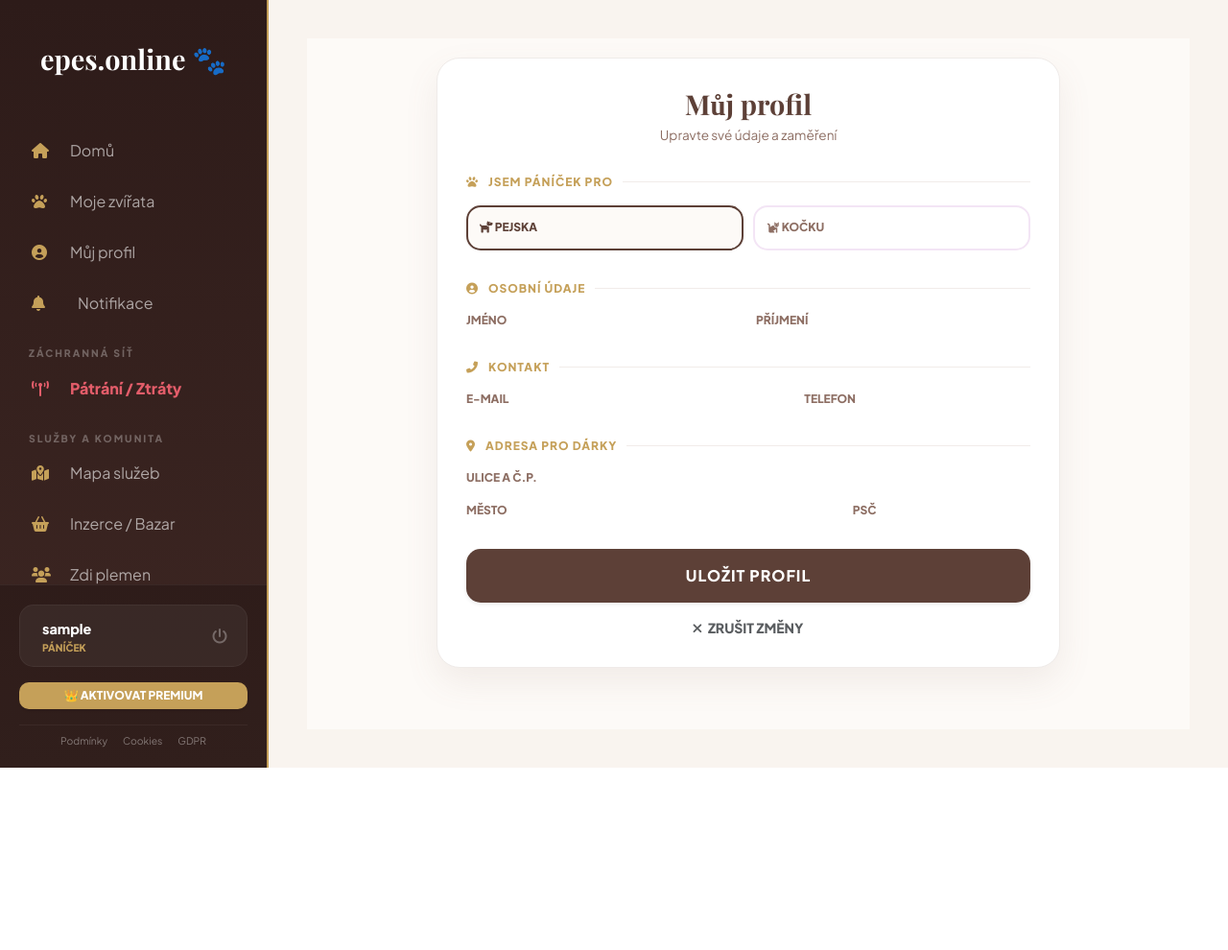
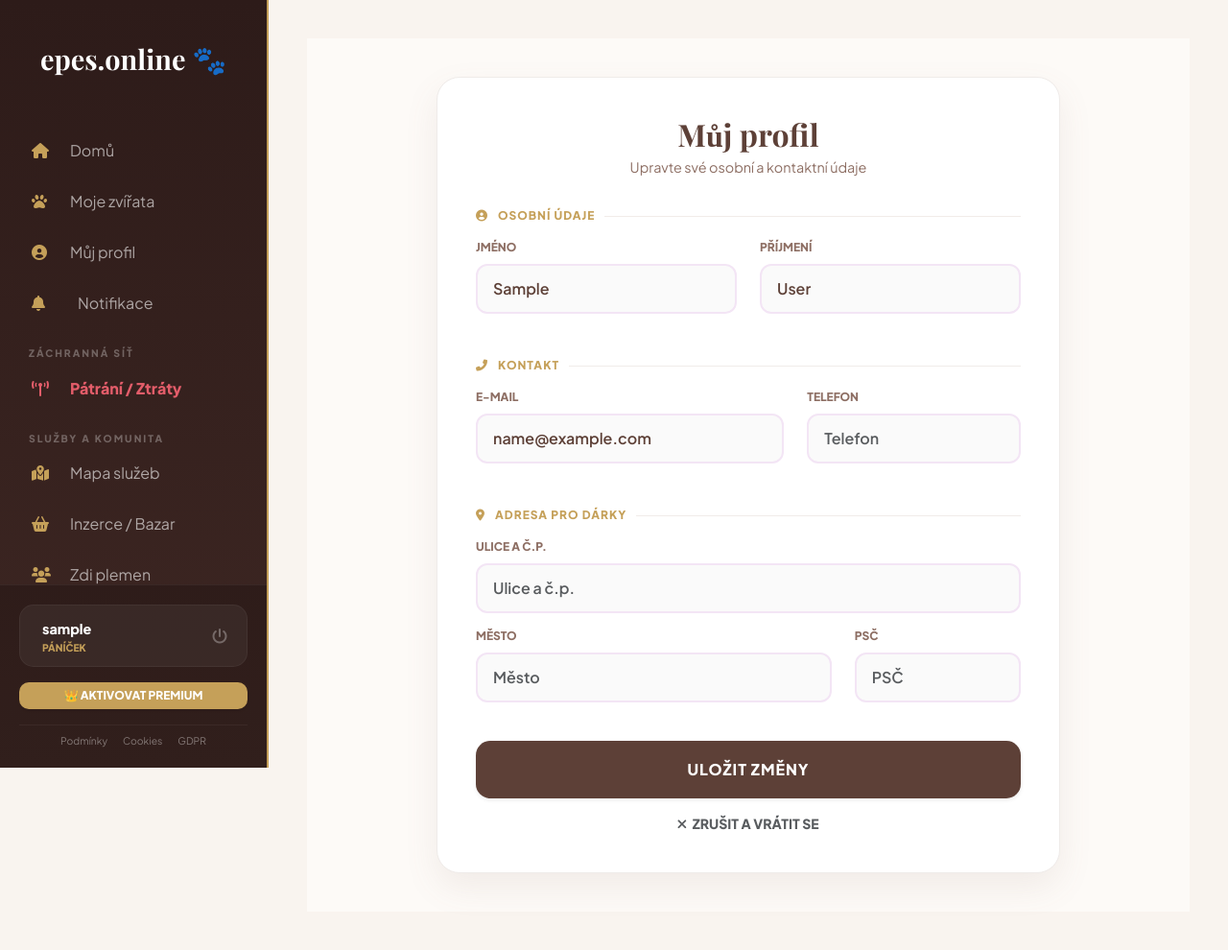
Before and after one commit to ikarivana/Pythonpes, a Django app: page /users/profil/upravit/ in a window 1280 px wide. Shown: the whole page at 96% size. Before the commit the page ends 800 px from the top, so only its background shows below. Run offline with Django 5.2, Linux system fonts and the light colour scheme; the visitor is signed in with stand-in values (Sample User, id 1); data comes from the database, SQL or seed files in the repository; data that the repository does not hold is empty.

Commit message:
upravit profil formulař

```diff
--- a/pes/settings.py
+++ b/pes/settings.py
@@ -27,7 +27,7 @@ load_dotenv()
 SECRET_KEY = os.getenv('SECRET_KEY', default='django-insecure-1pv+(%pqb466r@7*-l7wr0skdytrs**6d1sqlkx0mh_jp0%sjp')
 
 # SECURITY WARNING: don't run with debug turned on in production!
-DEBUG = True
+DEBUG = False
 
 
 ALLOWED_HOSTS = ['epes-8717.rostiapp.cz', 'www.epes.online', 'epes.online', '127.0.0.1', 'localhost']
--- a/users/forms.py
+++ b/users/forms.py
@@ -1,7 +1,6 @@
-from datetime import timedelta, date
 from django import forms
+from django.contrib.auth.forms import UserCreationForm
 from django.contrib.auth.models import User
-from django.contrib.auth.forms import UserCreationForm
 from .models import Pes, Ockovani, Prispevek, Plemeno, ProfilMajitele, PromoKod
 
 
@@ -118,17 +117,7 @@ class ExtendedRegistrationForm(UserCreationForm):
         user.email = self.cleaned_data.get('email')
         if commit:
             user.save()
-            kod_text = self.cleaned_data.get('promo_kod', '').strip()
-            is_premium, premium_do, final_kod = False, None, None
-            if kod_text:
-                try:
-                    pkod = PromoKod.objects.get(kod__iexact=kod_text, je_aktivni=True)
-                    is_premium = True
-                    premium_do = date.today() + timedelta(days=pkod.pocet_dni)
-                    final_kod = pkod.kod.upper()
-                except PromoKod.DoesNotExist:
-                    final_kod = f"NEPLATNÝ: {kod_text}"
-
+            # ... zbytek tvého save kódu pro ProfilMajitele, který jsi tam měl ...
             ProfilMajitele.objects.update_or_create(
                 uzivatel=user,
                 defaults={
@@ -136,46 +125,40 @@ class ExtendedRegistrationForm(UserCreationForm):
                     'ulice_cp': self.cleaned_data.get('ulice_cp'),
                     'mesto': self.cleaned_data.get('mesto'),
                     'psc': self.cleaned_data.get('psc'),
-                    'is_premium': is_premium,
-                    'premium_do': premium_do,
-                    'pouzity_kod': final_kod,
                 }
             )
         return user
 
-
 class UserUpdateForm(forms.ModelForm):
-    email = forms.EmailField(required=True)
-    telefon = forms.CharField(required=False)
-    ulice_cp = forms.CharField(required=False, label="Ulice a č.p.")
-    mesto = forms.CharField(required=False, label="Město")
-    psc = forms.CharField(required=False, label="PSČ")
-
     class Meta:
         model = User
-        fields = ['username', 'email', 'first_name', 'last_name']
+        fields = ['first_name', 'last_name', 'email']
 
     def __init__(self, *args, **kwargs):
         super().__init__(*args, **kwargs)
-        if self.instance and hasattr(self.instance, 'profil'):
-            self.fields['telefon'].initial = self.instance.profil.telefon
-            self.fields['ulice_cp'].initial = self.instance.profil.ulice_cp
-            self.fields['mesto'].initial = self.instance.profil.mesto
-            self.fields['psc'].initial = self.instance.profil.psc
         for name, field in self.fields.items():
             field.widget.attrs.update({'class': 'form-control'})
 
-    def save(self, commit=True):
-        user = super().save(commit=False)
-        if commit:
-            user.save()
-            profil = user.profil
-            profil.telefon = self.cleaned_data.get('telefon')
-            profil.ulice_cp = self.cleaned_data.get('ulice_cp')
-            profil.mesto = self.cleaned_data.get('mesto')
-            profil.psc = self.cleaned_data.get('psc')
-            profil.save()
-        return user
+class ProfilUpdateForm(forms.ModelForm):
+    class Meta:
+        model = ProfilMajitele
+        fields = ['telefon', 'ulice_cp', 'mesto', 'psc']
+        widgets = {
+            'telefon': forms.TextInput(attrs={'placeholder': 'Telefon'}),
+            'ulice_cp': forms.TextInput(attrs={'placeholder': 'Ulice a č.p.'}),
+            'mesto': forms.TextInput(attrs={'placeholder': 'Město'}),
+            'psc': forms.TextInput(attrs={'placeholder': 'PSČ'}),
+        }
+
+    def __init__(self, *args, **kwargs):
+        super().__init__(*args, **kwargs)
+        for name, field in self.fields.items():
+            field.widget.attrs.update({'class': 'form-control'})
+
+class PlemenoForm(forms.ModelForm):
+    class Meta:
+        model = Plemeno
+        fields = ['nazev', 'ikona', 'kategorie']
 
 
 # --- 3. OSTATNÍ FORMULÁŘE ---
@@ -201,24 +184,3 @@ class OckovaniForm(forms.ModelForm):
             'nazev_vakciny': forms.TextInput(attrs={'class': 'form-control', 'placeholder': 'Např. Nobivac'}),
             'poznamka': forms.Textarea(attrs={'class': 'form-control', 'rows': 2}),
         }
-
-
-class ProfilUpdateForm(forms.ModelForm):
-    class Meta:
-        model = ProfilMajitele
-        fields = ['telefon', 'ulice_cp', 'mesto', 'psc', 'pouzity_kod']
-        widgets = {
-            'pouzity_kod': forms.TextInput(attrs={'readonly': 'readonly', 'class': 'form-control-plaintext'}),
-        }
-
-    def __init__(self, *args, **kwargs):
-        super().__init__(*args, **kwargs)
-        for name, field in self.fields.items():
-            if name != 'pouzity_kod':
-                field.widget.attrs.update({'class': 'form-control'})
-
-
-class PlemenoForm(forms.ModelForm):
-    class Meta:
-        model = Plemeno
-        fields = ['nazev', 'ikona', 'kategorie']
--- a/users/templates/users/upravit_profil.html
+++ b/users/templates/users/upravit_profil.html
@@ -4,36 +4,33 @@
 <link href="https://fonts.googleapis.com/css2?family=Playfair+Display:wght@700&family=Plus+Jakarta+Sans:wght@400;600;800&display=swap" rel="stylesheet">
 
 <style>
-    /* 1. DYNAMICKÉ PROMĚNNÉ PRO BARVY */
     :root {
         --dog-primary: #5d4037;
         --dog-accent: #c5a059;
         --cat-primary: #4b3f72;
         --cat-accent: #9b87f5;
 
-        /* Výchozí barvy (budou se měnit přes JS) */
+        /* Detekce tématu podle tvé property is_cat_person */
+        {% if user.profil.is_cat_person %}
+        --current-primary: var(--cat-primary);
+        --current-accent: var(--cat-accent);
+        {% else %}
         --current-primary: var(--dog-primary);
         --current-accent: var(--dog-accent);
+        {% endif %}
+
         --input-border: #f3e5f5;
     }
 
-    /* Třída pro přepnutí na kočičí téma */
-    .theme-cat {
-        --current-primary: var(--cat-primary);
-        --current-accent: var(--cat-accent);
-    }
-
-    /* 2. HLAVNÍ WRAPPER */
     .edit-wrapper {
         display: flex; justify-content: center; align-items: flex-start;
-        min-height: 90vh; background-color: #fdfaf7; padding: 20px 15px;
+        min-height: 90vh; background-color: #fdfaf7; padding: 40px 15px;
         font-family: 'Plus Jakarta Sans', sans-serif;
     }
 
-    /* 3. KARTA FORMULÁŘE */
     .edit-card {
         background: white; width: 100%; max-width: 650px;
-        padding: 30px; border-radius: 24px;
+        padding: 40px; border-radius: 24px;
         box-shadow: 0 15px 35px rgba(141, 110, 99, 0.1);
         border: 1px solid #efebe9;
     }
@@ -41,34 +38,32 @@
     .edit-card h2 {
         color: var(--current-primary); font-weight: 800; text-align: center;
         margin-bottom: 5px; font-family: 'Playfair Display', serif;
-        font-size: 1.8rem; transition: 0.3s;
+        font-size: 2rem;
     }
 
-    .subtitle { text-align: center; color: #8d6e63; margin-bottom: 30px; font-size: 0.85rem; }
+    .subtitle { text-align: center; color: #8d6e63; margin-bottom: 30px; font-size: 0.9rem; }
 
-    /* 4. NADPISY SEKCÍ */
     .form-section-title {
         color: var(--current-accent); font-weight: 800; font-size: 0.75rem;
-        text-transform: uppercase; margin: 25px 0 15px;
+        text-transform: uppercase; margin: 30px 0 15px;
         display: flex; align-items: center; gap: 10px;
-        letter-spacing: 1px; transition: 0.3s;
+        letter-spacing: 1px;
     }
     .form-section-title::after { content: ""; flex: 1; height: 1px; background: #f1ece9; }
 
-    /* 5. STYLOVÁNÍ POLÍ */
     .edit-card label {
         font-weight: 700; color: #8d6e63; display: block;
-        margin-bottom: 6px; font-size: 0.75rem; text-transform: uppercase;
+        margin-bottom: 8px; font-size: 0.75rem; text-transform: uppercase;
     }
 
-    /* Cílíme na Django widgety (inputy) */
+    /* Django inputy */
     .edit-card input {
         width: 100% !important; padding: 12px 16px !important;
         border: 2px solid var(--input-border) !important;
         border-radius: 12px !important; background: #fafafa !important;
         transition: 0.3s !important; color: var(--current-primary) !important;
         font-weight: 600 !important; font-size: 1rem !important;
-        box-sizing: border-box;
+        box-sizing: border-box; margin-bottom: 15px;
     }
 
     .edit-card input:focus {
@@ -76,131 +71,75 @@
         outline: none !important; box-shadow: 0 0 0 4px rgba(155, 135, 245, 0.1) !important;
     }
 
-    /* 6. PŘEPÍNAČE (DOG/CAT) */
-    .type-toggle-container { display: flex; gap: 10px; margin-bottom: 10px; }
-    .type-radio-btn { flex: 1; position: relative; }
-    .type-radio-btn input { position: absolute; opacity: 0; width: 0; height: 0; }
-
-    .type-label {
-        display: flex; flex-direction: column; align-items: center; justify-content: center;
-        padding: 12px; border: 2px solid var(--input-border); border-radius: 15px;
-        cursor: pointer; transition: 0.3s; font-weight: 700; color: #bcaaa4;
-    }
-
-    #type_dog:checked + .type-label { border-color: var(--dog-primary); color: var(--dog-primary); background: #fdfaf7; }
-    #type_cat:checked + .type-label { border-color: var(--cat-accent); color: var(--cat-accent); background: #f8f7ff; }
-
-    /* 7. TLAČÍTKO */
     .btn-save {
         background: var(--current-primary); color: white; border: none; width: 100%;
-        padding: 16px; border-radius: 15px; font-size: 1rem; font-weight: 800;
+        padding: 18px; border-radius: 15px; font-size: 1rem; font-weight: 800;
         cursor: pointer; transition: 0.3s; margin-top: 25px;
         text-transform: uppercase; letter-spacing: 1px;
     }
     .btn-save:hover { filter: brightness(1.1); transform: translateY(-2px); }
 
-    /* 8. MOBILNÍ OPTIMALIZACE */
     @media (max-width: 576px) {
-        .edit-wrapper { padding: 10px; }
-        .edit-card { padding: 20px; border-radius: 20px; }
-        .row.g-3 > div { width: 100%; } /* Na mobilu vše pod sebou */
-        .address-row .col-8, .address-row .col-4 { width: 100%; } /* PSČ pod Město */
+        .edit-card { padding: 25px; }
     }
 </style>
 
-<div class="edit-wrapper" id="page-wrapper">
+<div class="edit-wrapper">
     <div class="edit-card">
         <h2>Můj profil</h2>
-        <p class="subtitle">Upravte své údaje a zaměření</p>
+        <p class="subtitle">Upravte své osobní a kontaktní údaje</p>
 
-        <form method="post">
+        <form method="post" enctype="multipart/form-data">
             {% csrf_token %}
 
-            <div class="form-section-title"><i class="fas fa-paw"></i> Jsem páníček pro</div>
-            <div class="type-toggle-container">
-                <div class="type-radio-btn">
-                    <input type="radio" name="je_kockar" id="type_dog" value="false" {% if not user.profil.je_kockar %}checked{% endif %}>
-                    <label for="type_dog" class="type-label">
-                        <i class="fas fa-dog mb-1"></i> Pejska
-                    </label>
-                </div>
-                <div class="type-radio-btn">
-                    <input type="radio" name="je_kockar" id="type_cat" value="true" {% if user.profil.je_kockar %}checked{% endif %}>
-                    <label for="type_cat" class="type-label">
-                        <i class="fas fa-cat mb-1"></i> Kočku
-                    </label>
-                </div>
-            </div>
-
             <div class="form-section-title"><i class="fas fa-user-circle"></i> Osobní údaje</div>
-            <div class="row g-3">
+            <div class="row">
                 <div class="col-sm-6">
                     <label>Jméno</label>
-                    {{ form.first_name }}
+                    {{ user_form.first_name }}
                 </div>
                 <div class="col-sm-6">
                     <label>Příjmení</label>
-                    {{ form.last_name }}
+                    {{ user_form.last_name }}
                 </div>
             </div>
 
             <div class="form-section-title"><i class="fas fa-phone-alt"></i> Kontakt</div>
-            <div class="row g-3">
+            <div class="row">
                 <div class="col-sm-7">
                     <label>E-mail</label>
-                    {{ form.email }}
+                    {{ user_form.email }}
                 </div>
                 <div class="col-sm-5">
                     <label>Telefon</label>
-                    {{ form.telefon }}
+                    {{ profil_form.telefon }}
                 </div>
             </div>
 
             <div class="form-section-title"><i class="fas fa-map-marker-alt"></i> Adresa pro dárky</div>
-            <div class="form-group mb-3">
+            <div class="form-group">
                 <label>Ulice a č.p.</label>
-                {{ form.ulice_cp }}
+                {{ profil_form.ulice_cp }}
             </div>
-            <div class="row g-3 address-row">
+            <div class="row">
                 <div class="col-sm-8">
                     <label>Město</label>
-                    {{ form.mesto }}
+                    {{ profil_form.mesto }}
                 </div>
                 <div class="col-sm-4">
                     <label>PSČ</label>
-                    {{ form.psc }}
+                    {{ profil_form.psc }}
                 </div>
             </div>
 
             <button type="submit" class="btn-save shadow-sm">
-                ULOŽIT PROFIL
+                ULOŽIT ZMĚNY
             </button>
 
-            <a href="{% url 'profil_uzivatele' %}" class="text-decoration-none d-block text-center mt-3 text-muted small fw-bold">
-                <i class="fas fa-times me-1"></i> ZRUŠIT ZMĚNY
+            <a href="{% url 'profil' %}" class="text-decoration-none d-block text-center mt-3 text-muted small fw-bold">
+                <i class="fas fa-times me-1"></i> ZRUŠIT A VRÁTIT SE
             </a>
         </form>
     </div>
 </div>
-
-<script>
-    // JS pro okamžitou změnu barev při kliknutí
-    const wrapper = document.getElementById('page-wrapper');
-    const dogRadio = document.getElementById('type_dog');
-    const catRadio = document.getElementById('type_cat');
-
-    function updateTheme() {
-        if (catRadio.checked) {
-            wrapper.classList.add('theme-cat');
-        } else {
-            wrapper.classList.remove('theme-cat');
-        }
-    }
-
-    dogRadio.addEventListener('change', updateTheme);
-    catRadio.addEventListener('change', updateTheme);
-
-    // Spustit hned po načtení
-    updateTheme();
-</script>
 {% endblock %}
--- a/users/views.py
+++ b/users/views.py
@@ -879,12 +879,11 @@ def upravit_profil(request):
         user_form = UserUpdateForm(request.POST, instance=request.user)
         profil_form = ProfilUpdateForm(request.POST, request.FILES, instance=profil)
 
-        # TADY OPRAVENO: is_valid()
         if user_form.is_valid() and profil_form.is_valid():
             user_form.save()
             profil_form.save()
             messages.success(request, "Profil byl úspěšně upraven.")
-            return redirect('profil') # Název podle tvého urls.py
+            return redirect('profil')  # <--- ZKONTROLUJ, že v urls.py máš name='profil'
     else:
         user_form = UserUpdateForm(instance=request.user)
         profil_form = ProfilUpdateForm(instance=profil)
@@ -894,7 +893,6 @@ def upravit_profil(request):
         'profil_form': profil_form,
         'profil': profil,
     }
-    # DOPORUČENÍ: Použij jinou šablonu pro editaci!
     return render(request, 'users/upravit_profil.html', context)
 
 # --- SMAZAT PROFIL ---
```
